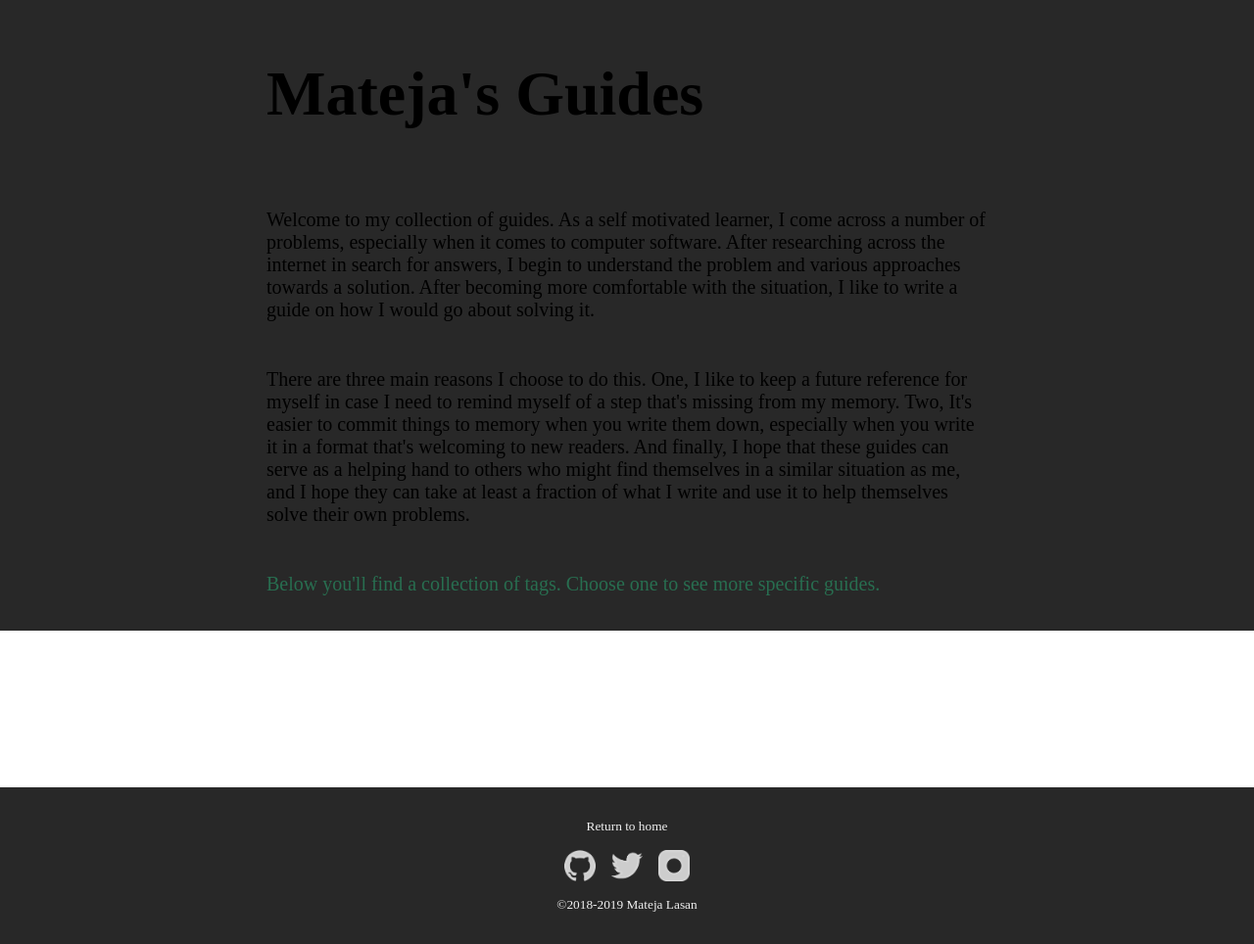
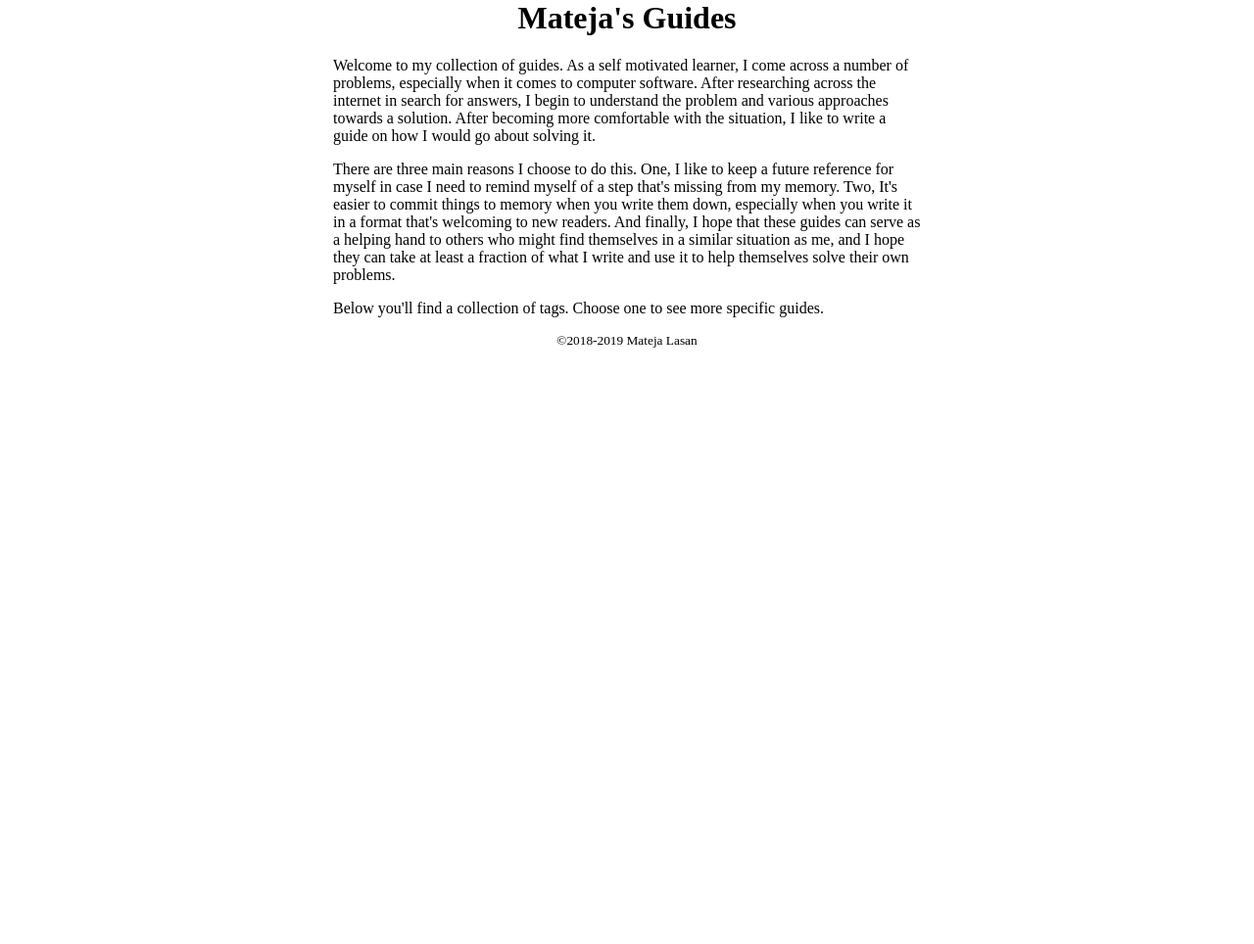
Before and after one commit to matootie/mateja.lasan.ca, a Django app: template guides/templates/guides/main_view.html in a window 1280 px wide. Shown: the whole page at 98% size. After the commit the page ends 355 px from the top, so only its background shows below. Run offline with Django 3.2, Linux system fonts and the light colour scheme; the template is opened without the code that fills it, so the values that code supplies are empty.

Commit message:
Simplify guide templates.

```diff
--- a/guides/admin.py
+++ b/guides/admin.py
@@ -9,6 +9,7 @@ class TagAdmin(admin.ModelAdmin):
     fields = (
         'value',
         'parent_tag',
+        'description',
         'image', )
     list_display = (
         'value',
--- a/guides/models.py
+++ b/guides/models.py
@@ -7,6 +7,7 @@ class Tag(models.Model):
     """
 
     value = models.CharField(max_length=20, unique=True)
+    description = models.TextField(blank=True, null=True)
     parent_tag = models.ForeignKey(
         'Tag', on_delete=models.CASCADE, null=True, blank=True)
     image = models.ImageField(upload_to='guides/tags/')
--- /dev/null
+++ b/guides/resources/scss/main.scss
@@ -0,0 +1,13 @@
+body {
+  margin: auto;
+  max-width: 600px;
+  font-family: serif;
+}
+
+header h1 {
+  text-align: center;
+}
+
+footer {
+  text-align: center;
+}
--- /dev/null
+++ b/guides/static/guides/css/main.min.css
@@ -0,0 +1,2 @@
+body{margin:auto;max-width:600px;font-family:serif}footer,header h1{text-align:center}
+/*# sourceMappingURL=main.min.css.map */
--- a/guides/static/guides/css/md-styles.min.css
+++ b/guides/static/guides/css/md-styles.min.css
@@ -1,2 +1,2 @@
-.markdown-content{margin:auto;max-width:600px;font-family:sans-serif}.codehilite{padding:1rem}
+.markdown-content{margin:auto;max-width:600px;font-family:serif}.codehilite{padding:1rem}
 /*# sourceMappingURL=md-styles.min.css.map */
--- a/guides/templates/guides/base/basic.html
+++ b/guides/templates/guides/base/basic.html
@@ -4,16 +4,11 @@
     <head>
         <meta charset="utf-8">
         <meta name="viewport" content="width=device-width, initial-scale=1.0, shrink-to-fit=no">
-        <!-- Fonts -->
-        <link rel="stylesheet" href="">
-        <link rel="stylesheet" href="">
-        <!-- Stylesheets -->
-        <!--<link rel="stylesheet" href="">-->
         {% block styles %}
+            <link rel="stylesheet" href="{% static 'guides/css/main.min.css' %}">
         {% endblock styles %}
-        <!-- Content -->
         <link rel="icon" href="{% static 'img/icons/icon-blue.png' %}">
-        <title>Mateja Lasan | Guides</title>
+        <title>{% block title %}Mateja Lasan | Guides{% endblock title %}</title>
     </head>
     <body>
         {% block body %}
--- a/guides/templates/guides/main_view.html
+++ b/guides/templates/guides/main_view.html
@@ -4,172 +4,7 @@
 
 {% block styles %}
 
-    <style>
-
-        * {
-            box-sizing: border-box;
-        }
-
-        html {
-            background-color: rgb(40,40,40);
-        }
-
-        body {
-            margin: 0;
-            padding: 0;
-            min-height: 100vh;
-        }
-
-        .content-wrapper {
-            padding: 1rem;
-            margin: auto;
-            max-width: 768px;
-        }
-
-        header .content-wrapper h1 {
-            font-size: 4rem;
-            margin-bottom: 5rem;
-        }
-
-        header .content-wrapper p {
-            font-size: 1.25rem;
-        }
-
-        header .content-wrapper p:not(:last-child) {
-            margin-bottom: 3rem;
-        }
-
-        header .content-wrapper p:last-child {
-            color: rgb(40,110,80);
-        }
-
-        main {
-            background-color: #FFF;
-        }
-
-        .grid-wrapper {
-            display: grid;
-            grid-template-columns: repeat(3, 1fr);
-            grid-column-gap: 1rem;
-            grid-row-gap: 1rem;
-
-            margin: auto;
-            margin-top: 4rem;
-            margin-bottom: 4rem;
-        }
-
-        .grid-wrapper a.grid-item {
-            text-decoration: none;
-        }
-
-        .grid-wrapper a.grid-item::after {
-            position: relative;
-            z-index: 1000;
-            content: "";
-            display: block;
-            width: 100%;
-            height: 100%;
-            margin: auto;
-            border-bottom: 2px solid rgba(0,0,0,0.2);
-            opacity: 0;
-
-            transition: opacity ease-in-out 0.3s;
-        }
-
-        .grid-wrapper a.grid-item:hover::after {
-            opacity: 1;
-        }
-
-        .grid-wrapper a.grid-item:hover div {
-            transform: translateY(-5px);
-        }
-
-        .grid-wrapper a.grid-item:hover div h1 {
-            transform: translateY(-5px);
-        }
-
-        .grid-wrapper .grid-item div {
-            display: flex;
-            flex-direction: column;
-            justify-content: center;
-            align-items: center;
-            min-height: 12rem;
-
-            color: rgba(0,0,0,0.75);
-            background-position: center;
-            background-size: cover;
-            border-radius: 0.5rem 0.5rem 0 0;
-
-            transition: transform ease-in-out 0.1s;
-        }
-
-        .grid-wrapper .grid-item div h1 {
-            transition: transform ease-in-out 0.15s;
-            text-align: center;
-            text-transform: capitalize;
-        }
-
-        footer {
-            background-color: rgb(40,40,40);
-        }
-
-        footer .content-wrapper {
-            display: flex;
-            flex-direction: column;
-            justify-content: center;
-            align-items: center;
-        }
-
-        footer .content-wrapper #social-links {
-            display: flex;
-            flex-direction: row;
-            justify-content: center;
-            align-items: center;
-        }
-
-        footer .content-wrapper #social-links a:not(:last-child) {
-            margin-right: 1rem;
-        }
-
-        footer .content-wrapper #social-links a .footer-icon {
-            opacity: 0.8;
-            width: 2rem;
-            height: 2rem;
-        }
-
-        footer .content-wrapper #back-to-top {
-            text-decoration: none;
-
-            transition: color ease-in-out 0.1s;
-        }
-
-        footer .content-wrapper #back-to-top:hover {
-            color: rgba(230,62,123,0.75);
-        }
-
-        footer .content-wrapper #back-to-top,
-        footer .content-wrapper #copyright {
-            margin: 1rem 0;
-            color: rgb(240,240,240);
-        }
-
-        @media (max-width: 768px) {
-            .grid-wrapper {
-                grid-template-columns: repeat(2, 1fr);
-            }
-        }
-
-        @media (max-width: 500px) {
-            .grid-wrapper {
-                grid-template-columns: repeat(1, 1fr);
-            }
-
-            .grid-wrapper .grid-item div {
-                min-height: 6rem;
-            }
-        }
-
-    </style>
+    {{ block.super }}
 
 {% endblock styles %}
 
@@ -184,28 +19,33 @@
     </header>
     <main>
         <div class="content-wrapper">
-            <div class="grid-wrapper">
+            <ul>
                 {% for tag in tags %}
-                <a class="grid-item" href="{% url 'guides:guides' tag.value %}"><div style="background-image: linear-gradient(to bottom, rgba(0,0,0,0.3), rgba(255,255,255,1)), url('{{ tag.image.url }}');">
-                        <h1>{{ tag.value }}</h1>
-                    </div></a>
+                        <li>
+                            <a href="{% url 'guides:guides' tag.value %}">
+                                {{ tag.value }}
+                            </a>
+                        </li>
+                        <ul>
+                            {% for sub_tag in tag.tag_set.all %}
+                                <li>
+                                    <a href="{% url 'guides:guides' sub_tag.value %}">
+                                        {{ sub_tag.value }}
+                                    </a>
+                                </li>
+                            {% endfor %}
+                        </ul>
                 {% endfor %}
-            </div>
+            </ul>
         </div>
     </main>
     <footer>
         <div class="content-wrapper">
-            <a id="back-to-top" href="#"><small>Return to home</small></a>
-            <div id="social-links">
-                <a href="https://github.com/matootie/" target="_blank"><img class="footer-icon" src="{% static 'resume/img/icons/github-light-150.png' %}" alt="GitHub"></a>
-                <a href="https://twitter.com/matootietweets/" target="_blank"><img class="footer-icon" src="{% static 'resume/img/icons/twitter-light-150.png' %}" alt="Twitter"></a>
-                <a href="https://instagram.com/mateja.lasan/" target="_blank"><img class="footer-icon" src="{% static 'resume/img/icons/instagram-light-150.png' %}" alt="Instagram"></a>
-            </div>
             <p id="copyright"><small>&copy;2018-2019 Mateja Lasan</small></p>
         </div>
     </footer>
 {% endblock body %}
 {% block scripts %}
-    <script src="https://ajax.googleapis.com/ajax/libs/jquery/3.3.1/jquery.min.js"></script>
-    <script src="{% static 'resume/js/parallax.min.js' %}"></script>
+    <script src="{% static 'js/jquery.min.js' %}"></script>
+    <script src="{% static 'js/parallax.min.js' %}"></script>
 {% endblock scripts %}
--- a/guides/views.py
+++ b/guides/views.py
@@ -10,7 +10,8 @@ def main_view(request):
     The main view, displaying all tags.
     """
 
-    tags = Tag.objects.all()
+    # Get all top level tags.
+    tags = Tag.objects.all().filter(parent_tag=None)
 
     return render(
         request,
```
Also changed, not shown: guides/resources/postcss/main.css (added, +13 -0 lines), guides/resources/postcss/md-styles.css (+4 -6 lines), guides/resources/scss/md-styles.scss (+4 -4 lines), guides/templates/guides/tag_view.html (+31 -5 lines), guides/tests/test_models.py (+3 -1 lines), guides/migrations/0004_tag_description.py (added), media/guides/tags/toronto.jpeg (deleted), 2 other files.
